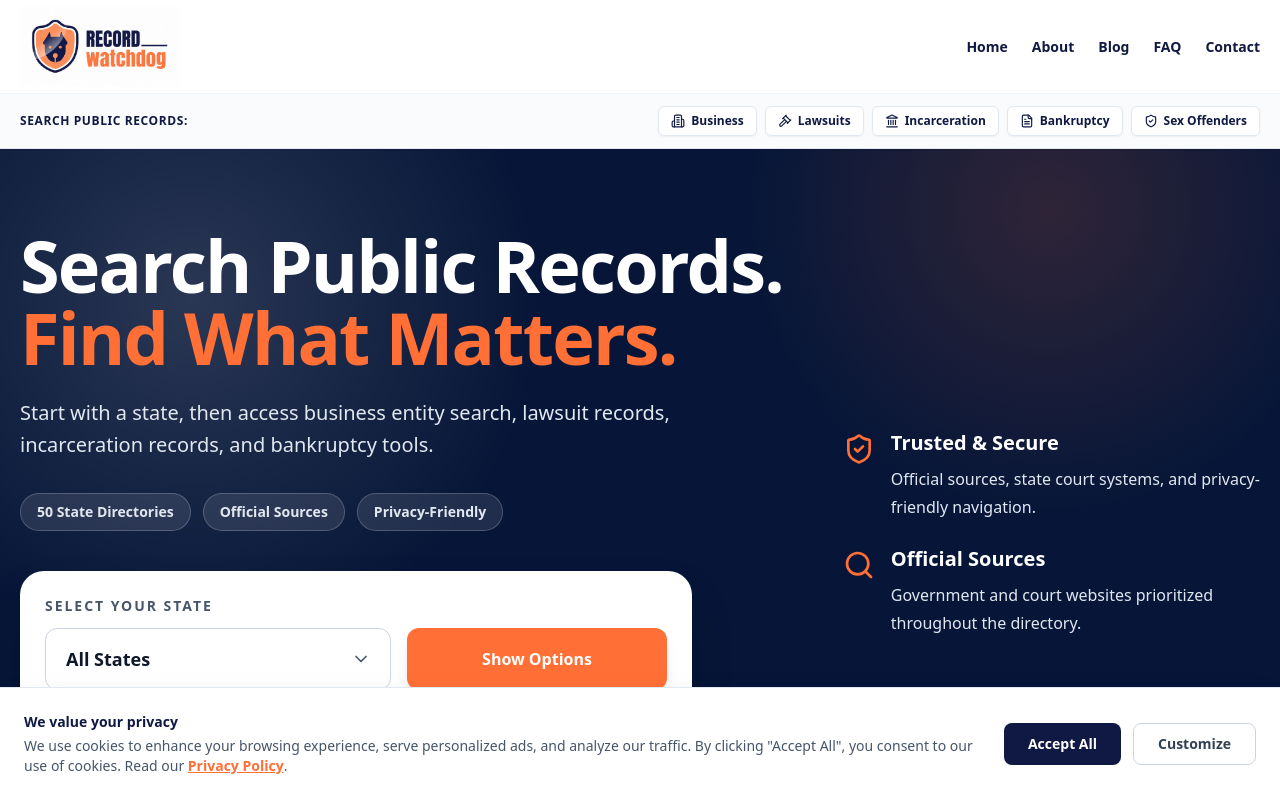
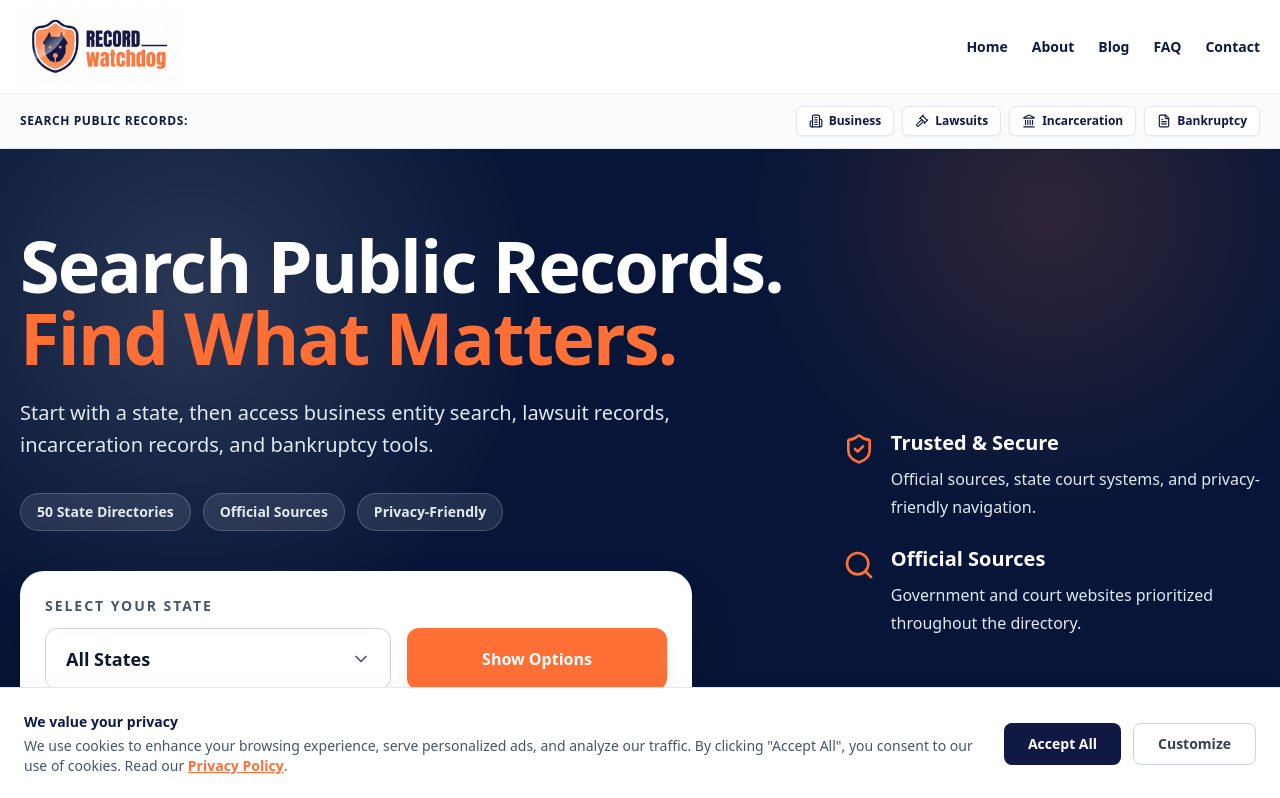
Before and after one commit to nikolausbenigni-lgtm/4recordwatchdog, a React (Vite) app: page / in a window 1280 px wide. Shown: the top 798 px of the page. Built offline with nearby package versions, Linux system fonts and the light colour scheme.

Commit message:
Update Layout.jsx

```diff
--- a/src/components/Layout.jsx
+++ b/src/components/Layout.jsx
@@ -94,9 +94,6 @@ export default function Layout({ children }) {
               <a href="/#bankruptcy" className="flex items-center gap-1.5 rounded-md border border-slate-200 bg-white px-3 py-1.5 text-xs font-bold text-[#101943] shadow-sm transition hover:border-[#ff6f36] hover:bg-orange-50 hover:text-[#ff6f36]">
                 <FileText className="h-3.5 w-3.5" /> Bankruptcy
               </a>
-              <a href="/#sex" className="flex items-center gap-1.5 rounded-md border border-slate-200 bg-white px-3 py-1.5 text-xs font-bold text-[#101943] shadow-sm transition hover:border-[#ff6f36] hover:bg-orange-50 hover:text-[#ff6f36]">
-                <ShieldCheck className="h-3.5 w-3.5" /> Sex Offenders
-              </a>
             </div>
           </div>
         </div>
```
